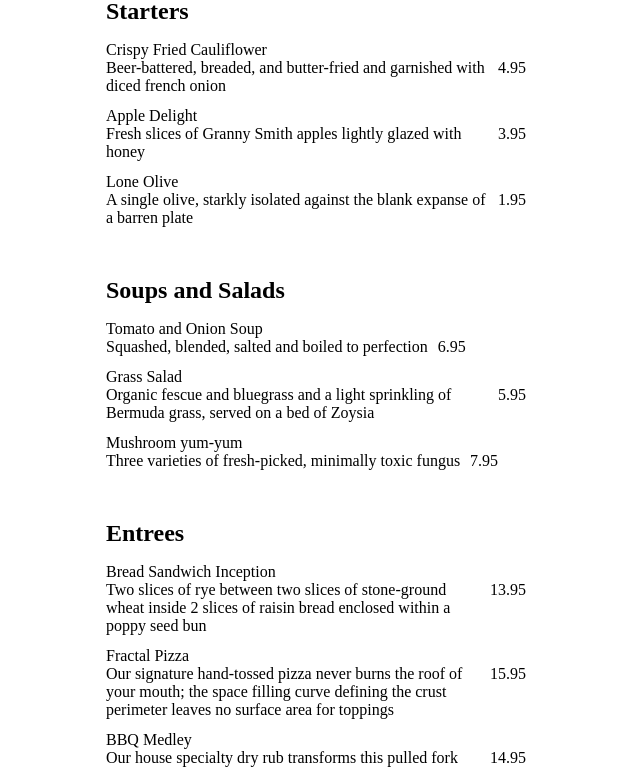
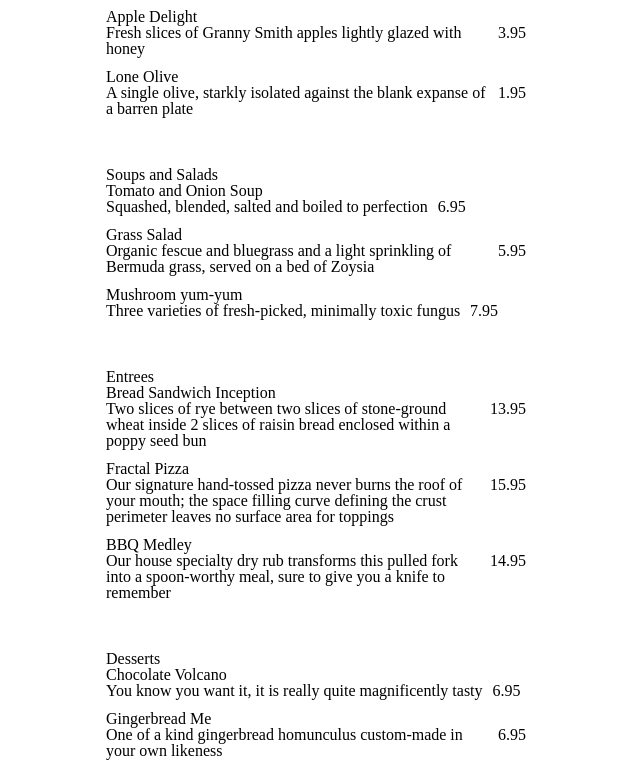
Before and after one commit to Kenzie-Academy-Brasil-Developers/m1-entrega-s1-estilizando-menu-restaurante-kamilaalencar, a plain HTML site: page index.html in a window 1280 px wide. Shown: the part 103-871 px from the top of the page, without its empty margins (84-724 px from the left). Drawn offline with Linux system fonts and the light colour scheme; a web font is replaced by a local one.

Commit message:
adicionando arquivo reset

```diff
--- a/index.html
+++ b/index.html
@@ -4,6 +4,7 @@
     <title>Rossum's Universal Restaurant</title>
     <meta charset="UTF-8">
     <meta name="viewport" content="width=device-width, initial-scale=1.0">
+    <link rel="stylesheet" href="/src/reset.css">
     <link id="s1" rel="stylesheet" href="./src/style1.css">
     <link id="s2" rel="stylesheet" href="./src/style2.css" disabled=true>
 </head>
--- /dev/null
+++ b/src/reset.css
@@ -0,0 +1,48 @@
+/* http://meyerweb.com/eric/tools/css/reset/
+   v2.0 | 20110126
+   License: none (public domain)
+*/
+
+html, body, div, span, applet, object, iframe,
+h1, h2, h3, h4, h5, h6, p, blockquote, pre,
+a, abbr, acronym, address, big, cite, code,
+del, dfn, em, img, ins, kbd, q, s, samp,
+small, strike, strong, sub, sup, tt, var,
+b, u, i, center,
+dl, dt, dd, ol, ul, li,
+fieldset, form, label, legend,
+table, caption, tbody, tfoot, thead, tr, th, td,
+article, aside, canvas, details, embed,
+figure, figcaption, footer, header, hgroup,
+menu, nav, output, ruby, section, summary,
+time, mark, audio, video {
+	margin: 0;
+	padding: 0;
+	border: 0;
+	font-size: 100%;
+	font: inherit;
+	vertical-align: baseline;
+}
+/* HTML5 display-role reset for older browsers */
+article, aside, details, figcaption, figure,
+footer, header, hgroup, menu, nav, section {
+	display: block;
+}
+body {
+	line-height: 1;
+}
+ol, ul {
+	list-style: none;
+}
+blockquote, q {
+	quotes: none;
+}
+blockquote:before, blockquote:after,
+q:before, q:after {
+	content: '';
+	content: none;
+}
+table {
+	border-collapse: collapse;
+	border-spacing: 0;
+}
```
